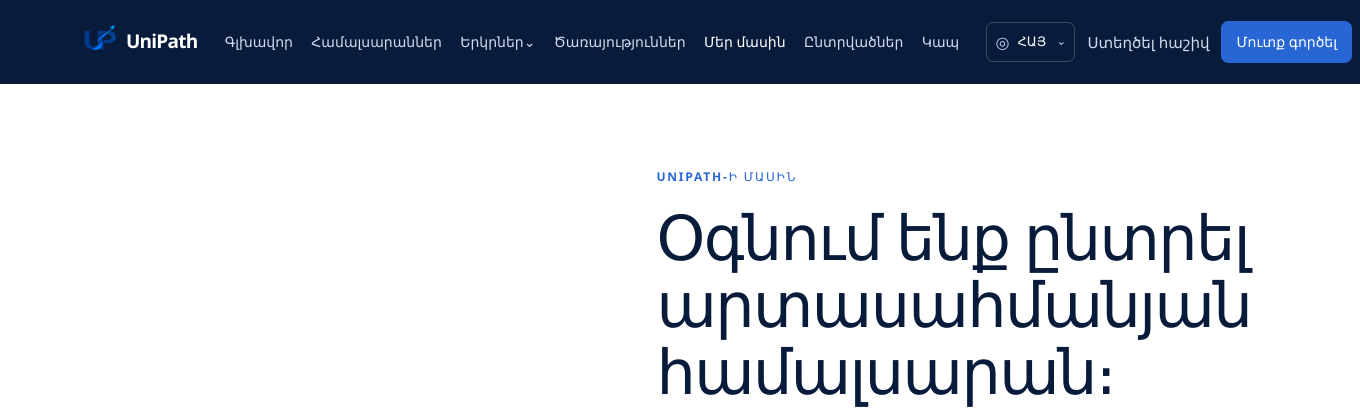
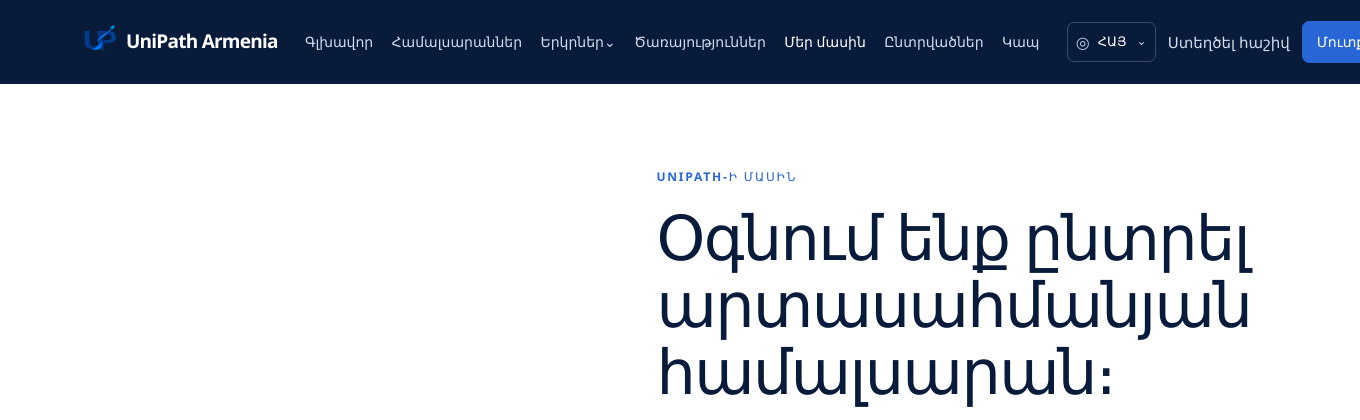
Before and after one commit to armanbalabekyan00-sys/unipatharmenia, a Flask app: page /about in a window 1360 px wide; the page is wider, and only the part inside the window is pictured. Shown: the top 420 px of that part. Run offline with Flask 3, Linux system fonts and the light colour scheme; data that the repository does not hold is empty.

Commit message:
Update _nav.html

```diff
--- a/templates/hy/_nav.html
+++ b/templates/hy/_nav.html
@@ -1,5 +1,5 @@
 <header class="site-header">
-    <a class="brand" href="/" aria-label="UniPath-ի գլխավոր էջ"><picture><source srcset="/images/unipath-symbol.avif" type="image/avif"><source srcset="/images/unipath-symbol.webp" type="image/webp"><img src="/images/unipath-symbol.png" alt="" width="36" height="36"></picture><span>UniPath</span></a>
+    <a class="brand" href="/" aria-label="UniPath-ի գլխավոր էջ"><picture><source srcset="/images/unipath-symbol.avif" type="image/avif"><source srcset="/images/unipath-symbol.webp" type="image/webp"><img src="/images/unipath-symbol.png" alt="" width="36" height="36"></picture><span>UniPath Armenia</span></a>
     <button class="menu-toggle" aria-label="Բացել ընտրացանկը" aria-expanded="false"><span></span><span></span></button>
     <nav class="main-nav" aria-label="Main navigation">
         <a href="/" class="{{ 'active' if active == 'home' else '' }}">Գլխավոր</a>
```
